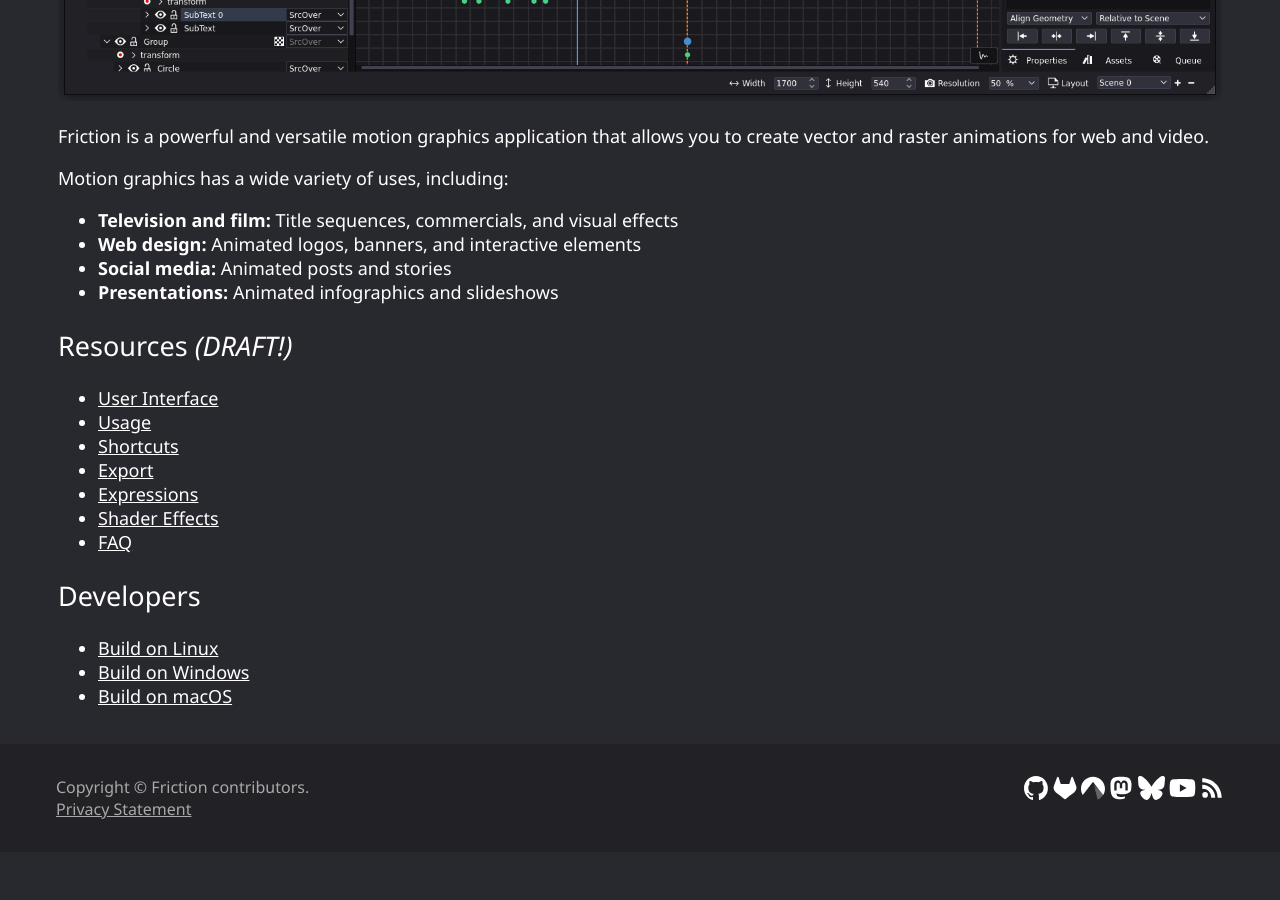
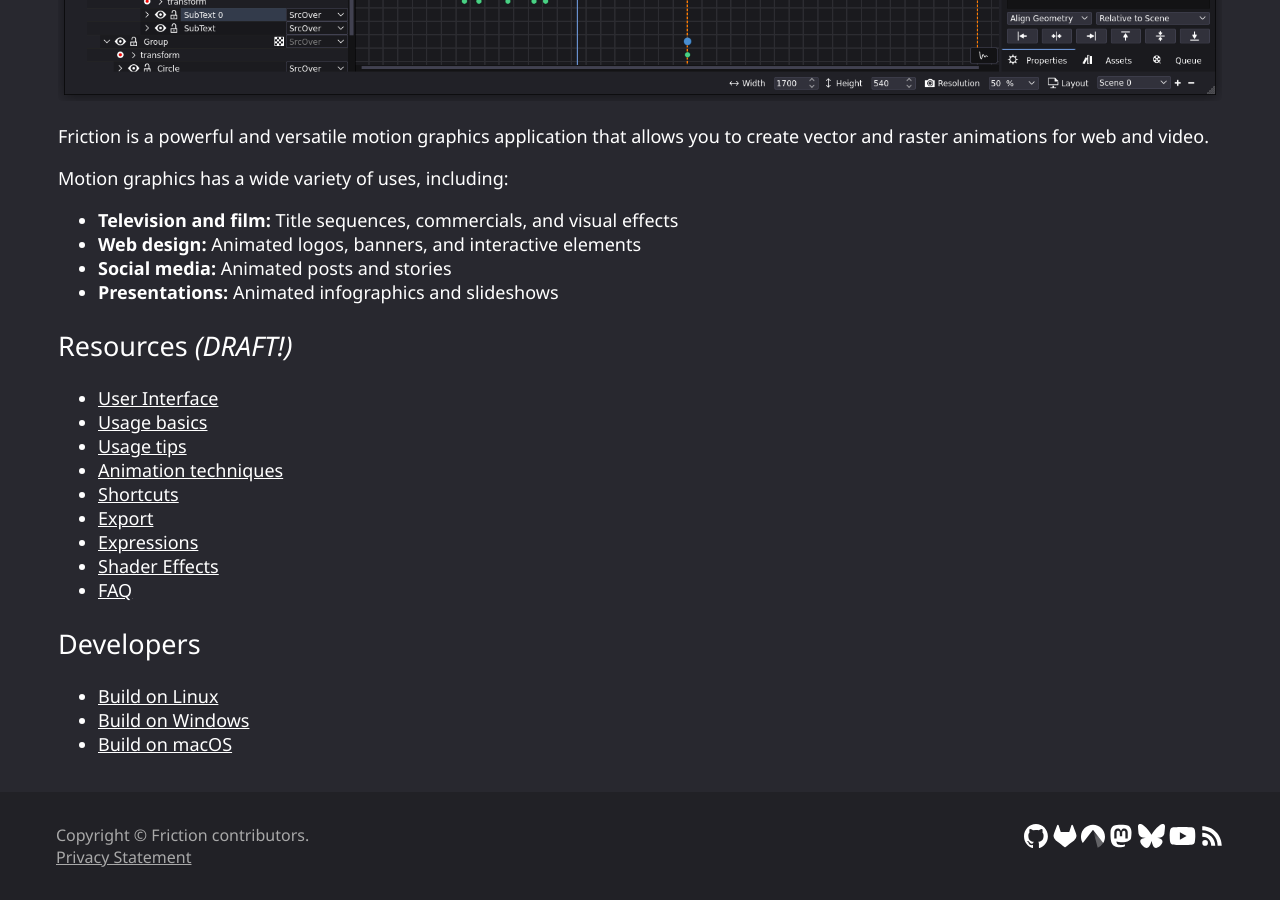
Before and after one commit to friction2d/friction2d.github.io, a Jekyll site: the page built from documentation/index.md, in a window 1280 px wide and 900 px high, scrolled down 830 px. Built offline with Jekyll 4.4.1, drawn with Linux system fonts in a browser that asks for light colours; before the commit the page ends 1682 px from its top, so only the background shows below that.

Commit message:
update index.md

```diff
--- a/documentation/index.md
+++ b/documentation/index.md
@@ -20,7 +20,9 @@ Motion graphics has a wide variety of uses, including:
 ## Resources *(DRAFT!)*
 
 * [User Interface](userinterface.html)
-* [Usage](usage.html)
+* [Usage basics](usage.html)
+* [Usage tips](tips.html)
+* [Animation techniques](animation_techniques.html)
 * [Shortcuts](shortcuts.html)
 * [Export](export.html)
 * [Expressions](expressions.html)
```
